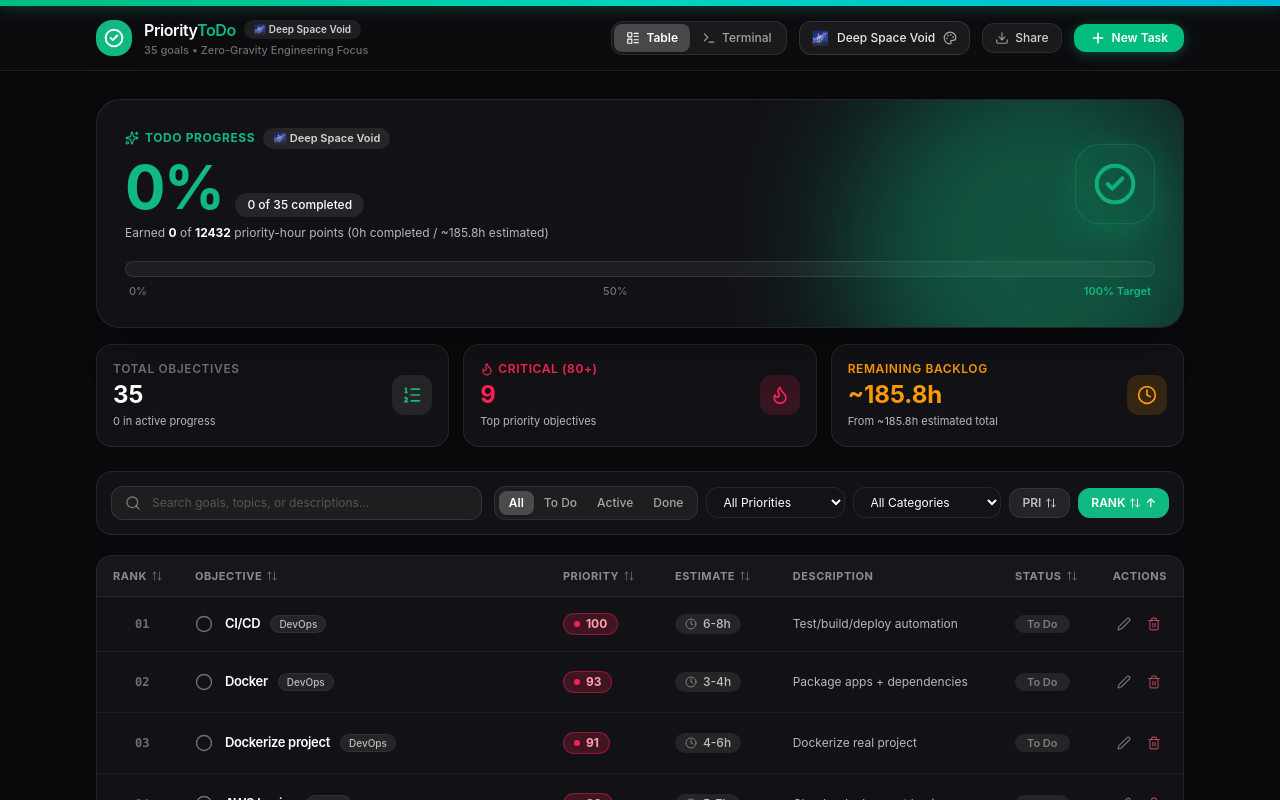
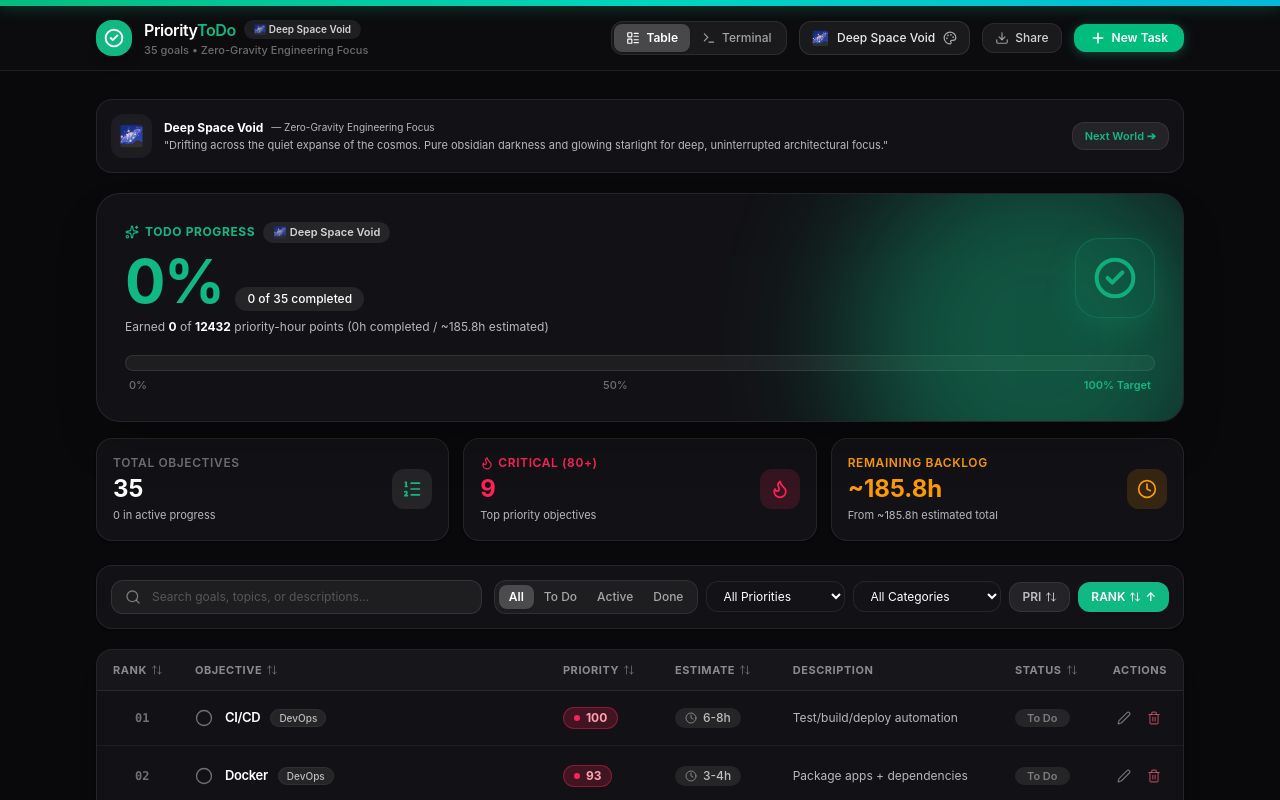
Before and after one commit to aroshwijesinghe/ToDo, a React (Vite) app: page / in a window 1280 px wide. Shown: the top 800 px of the page. Built offline with nearby package versions, Linux system fonts and the light colour scheme.

Commit message:
added the interactive story banner and full 5-theme switching support to the main app

```diff
--- a/src/App.tsx
+++ b/src/App.tsx
@@ -9,9 +9,11 @@ import { TaskModal } from './components/TaskModal';
 import { ExportImportModal } from './components/ExportImportModal';
 import { INITIAL_TASKS } from './data/initialTasks';
 import { TodoTask, FilterState, SortField, SortOrder } from './types/todo';
+import { ThemeMode } from './types/theme';
+import { THEME_CONFIGS } from './utils/themeConfig';
 
 const STORAGE_KEY = 'priority_todo_tasks_v1';
-const THEME_STORAGE_KEY = 'priority_todo_theme_v1';
+const THEME_STORAGE_KEY = 'priority_todo_theme_mode_v2';
 const CATEGORIES_STORAGE_KEY = 'priority_todo_categories_v1';
 
 const DEFAULT_CATEGORIES = [
@@ -29,10 +31,12 @@ const DEFAULT_CATEGORIES = [
 ];
 
 export function App() {
-  const [theme, setTheme] = useState<'dark' | 'light'>(() => {
+  const [theme, setTheme] = useState<ThemeMode>(() => {
     try {
-      const savedTheme = localStorage.getItem(THEME_STORAGE_KEY);
-      if (savedTheme === 'light' || savedTheme === 'dark') return savedTheme;
+      const savedTheme = localStorage.getItem(THEME_STORAGE_KEY) as ThemeMode;
+      if (savedTheme && ['dark', 'white', 'purple', 'green', 'warm'].includes(savedTheme)) {
+        return savedTheme;
+      }
     } catch (e) {
       console.error('Failed to read theme', e);
     }
@@ -80,16 +84,16 @@ export function App() {
   const [sortField, setSortField] = useState<SortField>('rank');
   const [sortOrder, setSortOrder] = useState<SortOrder>('asc');
 
-  const isDark = theme === 'dark';
+  const themeConfig = THEME_CONFIGS[theme];
 
-  // Apply theme to html root
+  // Apply theme to document element
   useEffect(() => {
     try {
       localStorage.setItem(THEME_STORAGE_KEY, theme);
-      if (theme === 'dark') {
+      if (theme === 'white') {
+        document.documentElement.classList.remove('dark');
+      } else {
         document.documentElement.classList.add('dark');
-      } else {
-        document.documentElement.classList.remove('dark');
       }
     } catch (e) {
       console.error('Failed to save theme', e);
@@ -113,10 +117,6 @@ export function App() {
       console.error('Failed to save categories', e);
     }
   }, [categoriesList]);
-
-  const toggleTheme = () => {
-    setTheme(prev => (prev === 'dark' ? 'light' : 'dark'));
-  };
 
   // Combine categories list with any unique task categories
   const categories = useMemo(() => {
@@ -178,7 +178,7 @@ export function App() {
       result = result.filter(t => t.category === filter.category);
     }
 
-    // Sorting: completed tasks sink to bottom unless filtering completed
+    // Sorting: completed tasks sink to bottom
     result.sort((a, b) => {
       if (a.status === 'completed' && b.status !== 'completed') return 1;
       if (a.status !== 'completed' && b.status === 'completed') return -1;
@@ -211,12 +211,12 @@ export function App() {
           if (t.status === 'todo') nextStatus = 'in-progress';
           else if (t.status === 'in-progress') {
             nextStatus = 'completed';
-            // Apple celebratory confetti
+            // Theme-aware confetti celebration
             confetti({
-              particleCount: 50,
-              spread: 60,
-              origin: { y: 0.8 },
-              colors: ['#30d158', '#34c759', '#63e6be', '#007aff']
+              particleCount: 60,
+              spread: 70,
+              origin: { y: 0.75 },
+              colors: [themeConfig.accentHex, '#38bdf8', '#fbbf24', '#f43f5e', '#a855f7']
             });
           } else {
             nextStatus = 'todo';
@@ -230,7 +230,7 @@ export function App() {
         return t;
       });
 
-      // Move completed tasks to the bottom of the list
+      // Move completed tasks to the bottom
       const activeTasks = updated.filter(t => t.status !== 'completed');
       const completedTasks = updated.filter(t => t.status === 'completed');
       return [...activeTasks, ...completedTasks];
@@ -239,7 +239,6 @@ export function App() {
 
   const handleSaveTask = (taskData: Omit<TodoTask, 'id' | 'createdAt'> & { id?: string }) => {
     if (taskData.id) {
-      // Edit
       setTasks(prev =>
         prev.map(t =>
           t.id === taskData.id
@@ -248,7 +247,6 @@ export function App() {
         )
       );
     } else {
-      // Add
       const newTask: TodoTask = {
         id: `task-${Date.now()}`,
         rank: taskData.rank || tasks.length + 1,
@@ -297,13 +295,8 @@ export function App() {
   };
 
   return (
-    <div
-      className={`min-h-screen flex flex-col transition-colors duration-300 ${
-        isDark
-          ? 'bg-[#09090b] text-white selection:bg-emerald-500/30'
-          : 'bg-[#f5f5f7] text-slate-900 selection:bg-emerald-500/20'
-      }`}
-    >
+    <div className={`min-h-screen flex flex-col transition-colors duration-500 ${themeConfig.classes.appBg} ${themeConfig.classes.textPrimary}`}>
+      {/* Navigation Header */}
       <Navbar
         viewMode={viewMode}
         setViewMode={setViewMode}
@@ -314,12 +307,44 @@ export function App() {
         onOpenExportModal={() => setIsExportModalOpen(true)}
         taskCount={tasks.length}
         theme={theme}
-        onToggleTheme={toggleTheme}
+        onSelectTheme={setTheme}
       />
 
-      <main className="flex-1 max-w-6xl w-full mx-auto px-4 sm:px-6 lg:px-8 py-7">
-        {/* Apple Activity style "toDo" progress card */}
-        <StatsBanner tasks={tasks} isDark={isDark} />
+      <main className="flex-1 max-w-6xl w-full mx-auto px-4 sm:px-6 lg:px-8 py-7 space-y-5">
+        {/* Interactive Story Vignette Card */}
+        <div
+          className={`border rounded-2xl p-3.5 flex items-center justify-between gap-3 text-xs transition-all duration-300 transform hover:scale-[1.01] ${themeConfig.classes.cardBg} ${themeConfig.classes.cardBorder} ${themeConfig.classes.cardHoverGlow}`}
+        >
+          <div className="flex items-center gap-3">
+            <span className="text-xl shrink-0 p-2 rounded-xl bg-white/5 shadow-inner">
+              {themeConfig.emoji}
+            </span>
+            <div>
+              <p className="font-bold flex items-center gap-2">
+                <span>{themeConfig.name}</span>
+                <span className="text-[10px] font-normal opacity-70">— {themeConfig.tagline}</span>
+              </p>
+              <p className={`text-[11px] mt-0.5 line-clamp-1 ${themeConfig.classes.textSecondary}`}>
+                "{themeConfig.story}"
+              </p>
+            </div>
+          </div>
+
+          <button
+            onClick={() => {
+              const themeOrder: ThemeMode[] = ['dark', 'white', 'purple', 'green', 'warm'];
+              const nextIdx = (themeOrder.indexOf(theme) + 1) % themeOrder.length;
+              setTheme(themeOrder[nextIdx]);
+            }}
+            className={`px-3 py-1.5 rounded-xl text-[11px] font-semibold shrink-0 border transition-all duration-200 hover:scale-105 active:scale-95 ${themeConfig.classes.badgeBg} ${themeConfig.classes.cardBorder}`}
+            style={{ color: themeConfig.accentHex }}
+          >
+            Next World ➔
+          </button>
+        </div>
+
+        {/* Story-Driven "toDo" progress card */}
+        <StatsBanner tasks={tasks} theme={theme} />
 
         {/* Filter & Sort Controls */}
         <FilterBar
@@ -330,7 +355,7 @@ export function App() {
           sortOrder={sortOrder}
           setSortOrder={setSortOrder}
           categories={categories}
-          isDark={isDark}
+          theme={theme}
         />
 
         {/* View content: Table or Terminal */}
@@ -349,10 +374,10 @@ export function App() {
             setSortField={setSortField}
             sortOrder={sortOrder}
             setSortOrder={setSortOrder}
-            isDark={isDark}
+            theme={theme}
           />
         ) : (
-          <TerminalView tasks={filteredTasks} isDark={isDark} />
+          <TerminalView tasks={filteredTasks} theme={theme} />
         )}
       </main>
 
@@ -366,7 +391,7 @@ export function App() {
         onSave={handleSaveTask}
         initialData={editingTask}
         defaultRank={tasks.length + 1}
-        isDark={isDark}
+        theme={theme}
         categories={categories}
         onAddCategory={handleAddCategory}
         onDeleteCategory={handleDeleteCategory}
@@ -377,15 +402,11 @@ export function App() {
         onClose={() => setIsExportModalOpen(false)}
         tasks={tasks}
         onImportTasks={handleImportTasks}
-        isDark={isDark}
+        theme={theme}
       />
 
-      <footer
-        className={`py-6 border-t text-center text-xs transition-colors ${
-          isDark ? 'border-white/[0.06] text-white/40' : 'border-black/[0.05] text-slate-400'
-        }`}
-      >
-        Priority ToDo • Minimalist Productivity Experience
+      <footer className={`py-6 border-t text-center text-xs transition-colors ${themeConfig.classes.tableBorder} ${themeConfig.classes.textMuted}`}>
+        Priority ToDo • {themeConfig.emoji} {themeConfig.name} • Minimalist Productivity Experience
       </footer>
     </div>
   );
```
